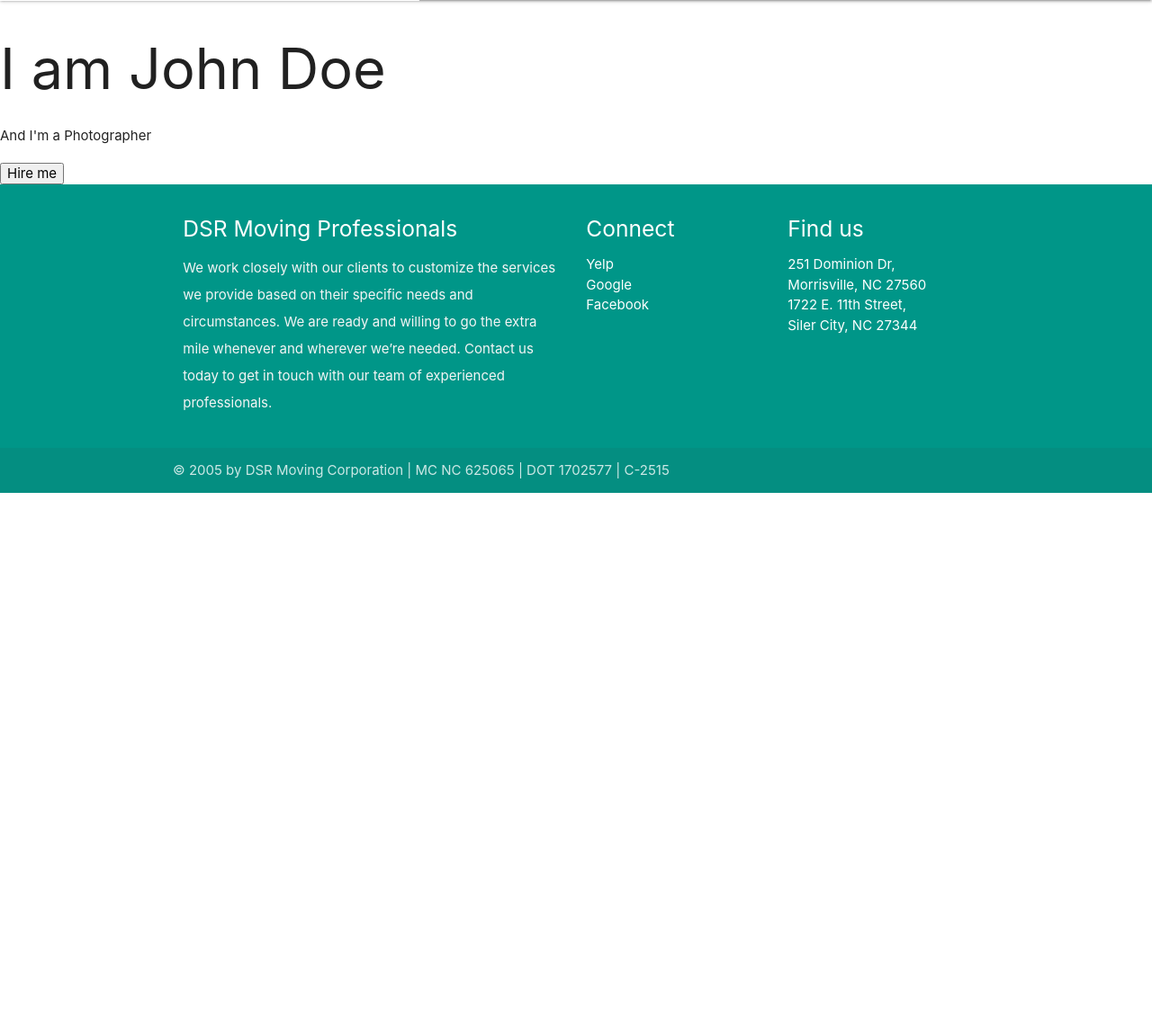
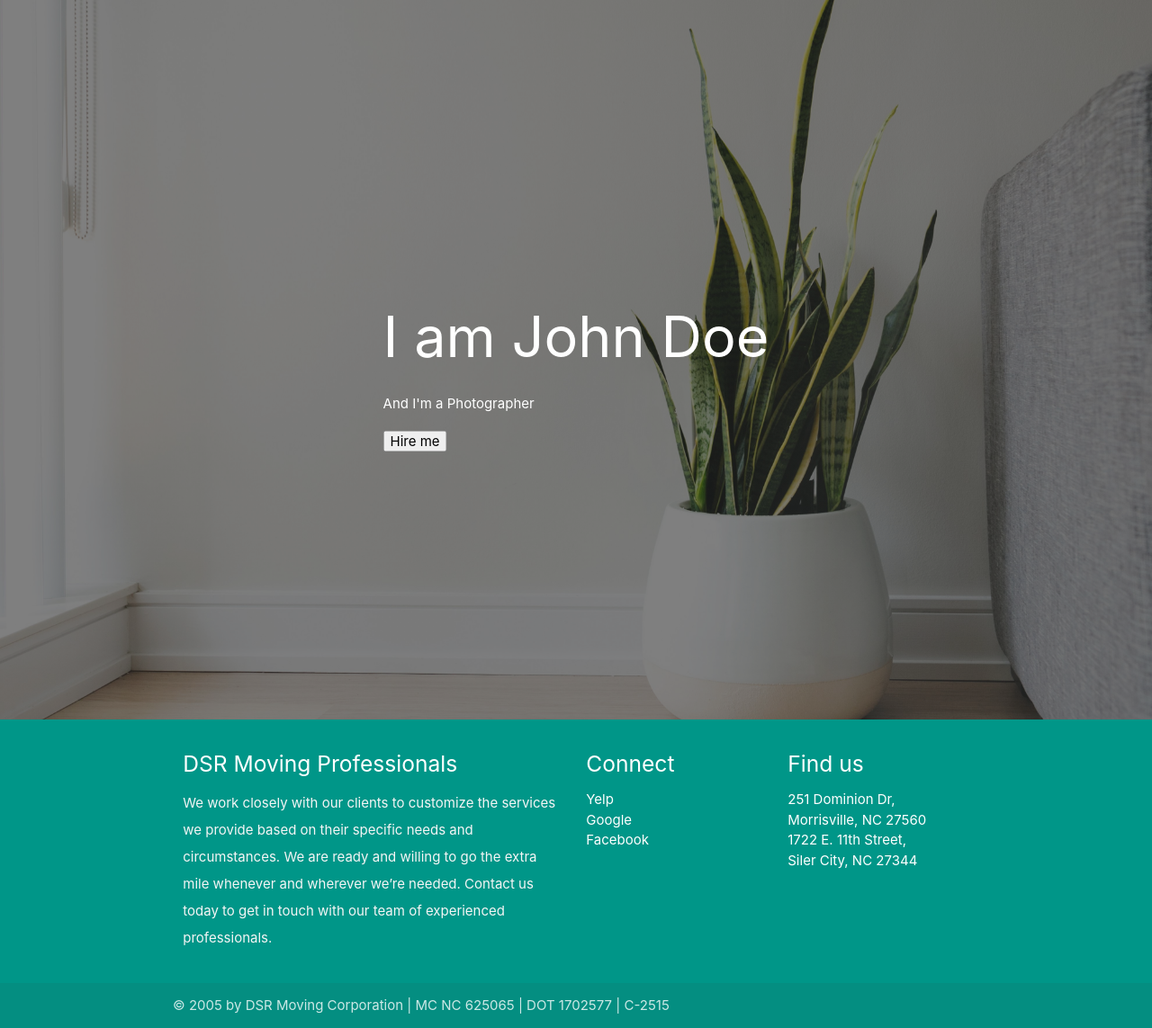
Before and after one commit to lamanaml/dsrmoving, a PHP site: page /index2.php in a window 1280 px wide. Shown: the part 64-1207 px from the top of the page at 90% size. Before the commit the page ends 612 px from the top, so only its background shows below. Run offline with PHP 8.4, Linux system fonts and the light colour scheme; some libraries are stand-ins or nearby versions.

Commit message:
updated home

```diff
--- a/index2.php
+++ b/index2.php
@@ -21,8 +21,8 @@
 <?php include 'nav.html';?>
 <!-- Hero -->
 
-<div class="hero-image2">
-  <div class="hero-text2">
+<div class="hero-image">
+  <div class="hero-text">
     <h1>I am John Doe</h1>
     <p>And I'm a Photographer</p>
     <button>Hire me</button>
```
